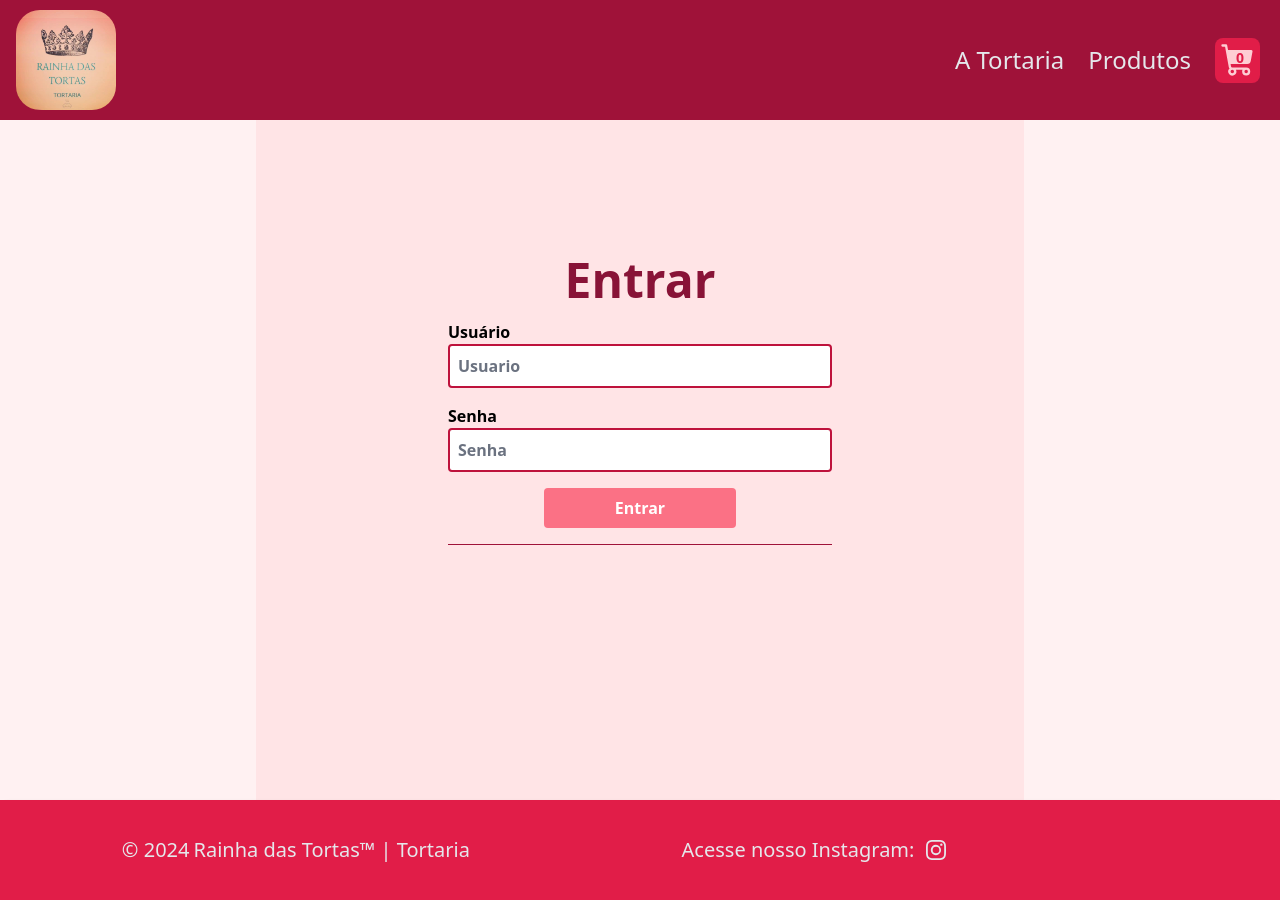
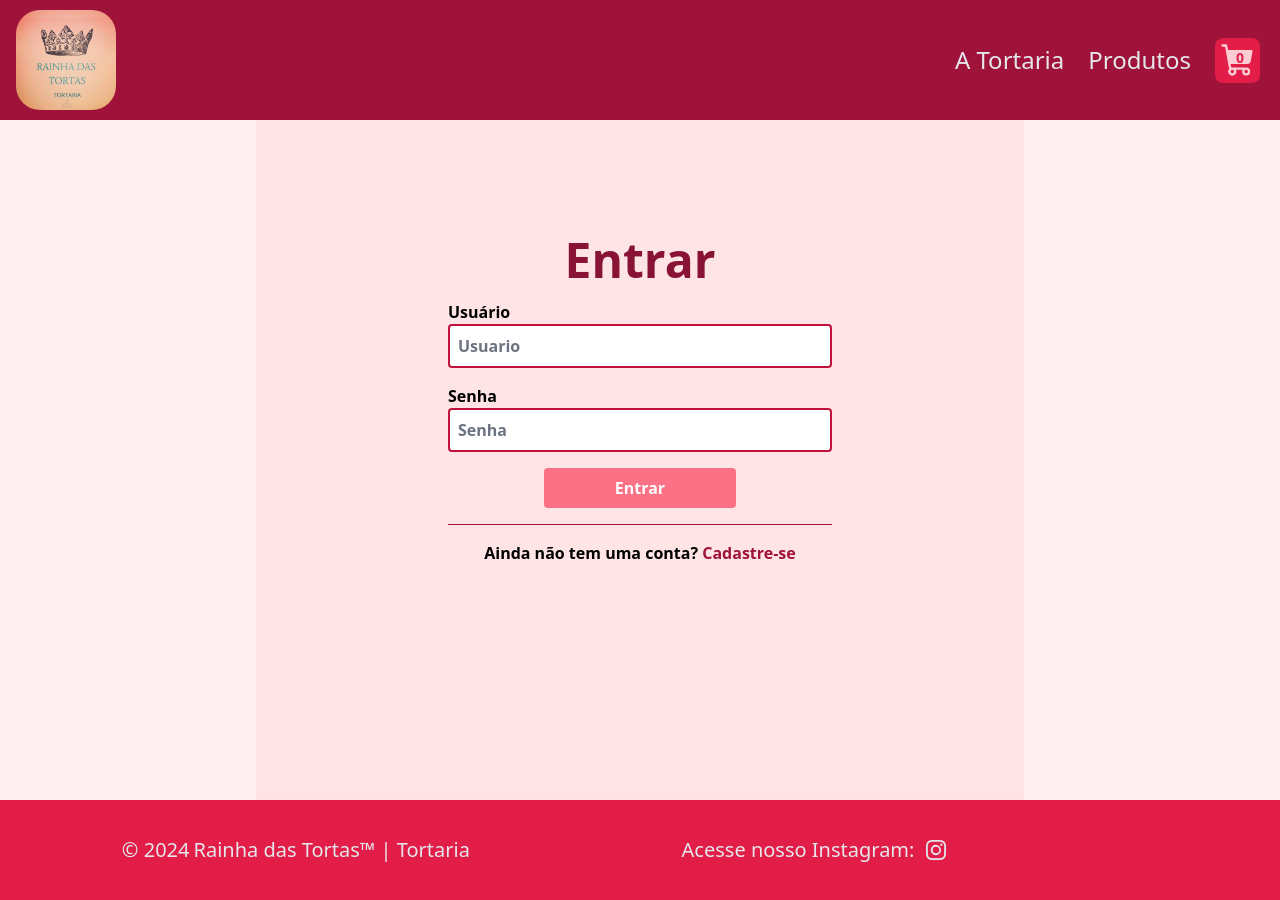
Before and after one commit to alanalvess/rainhadastortas-frontend, a React (Vite) app: page /login in a window 1280 px wide. Built offline with nearby package versions, Linux system fonts and the light colour scheme; no server answers; what tailwindcss-children would draw is missing.

Commit message:
update login

```diff
--- a/src/pages/login/Login.tsx
+++ b/src/pages/login/Login.tsx
@@ -78,12 +78,12 @@ function Login() {
 
           <hr className="border-rose-800 w-full" />
 
-          {/* <p>
+          <p>
             Ainda não tem uma conta?{' '}
             <Link to="/cadastro" className="text-rose-800 hover:underline">
               Cadastre-se
             </Link>
-          </p> */}
+          </p>
         </form>
       </div>
     </>
```
